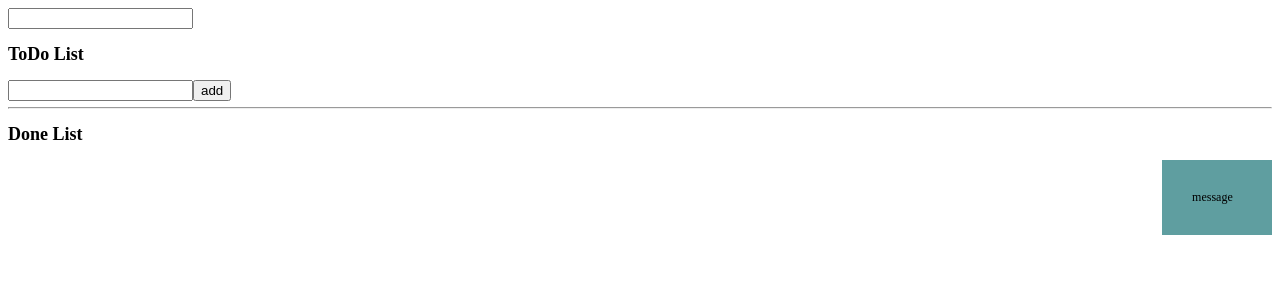
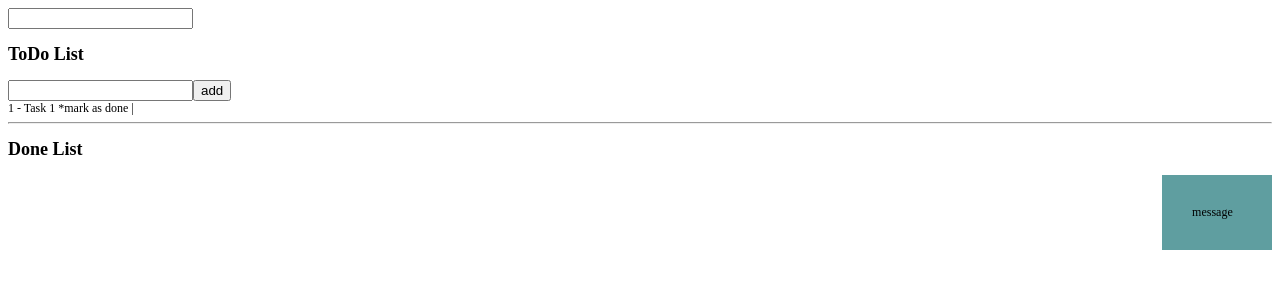
Before and after one commit to Dvalmont07/ToDoList, an Angular app: page / in a window 1280 px wide. Shown: the top 300 px of the page. Built offline with nearby package versions, Linux system fonts and the light colour scheme.

Commit message:
add fake item

```diff
--- a/src/app/app.component.ts
+++ b/src/app/app.component.ts
@@ -12,7 +12,7 @@ export class AppComponent {
   activeLine: number = -1;
   searchText: string = "";
 
-  toDoTaskList: any[] = [];
+  toDoTaskList: any[] = [{ TaskName: "Task 1", Order: 1 }];
   doneTaskList: any[] = [];
 
   addToDoTask(task: any) {
```
